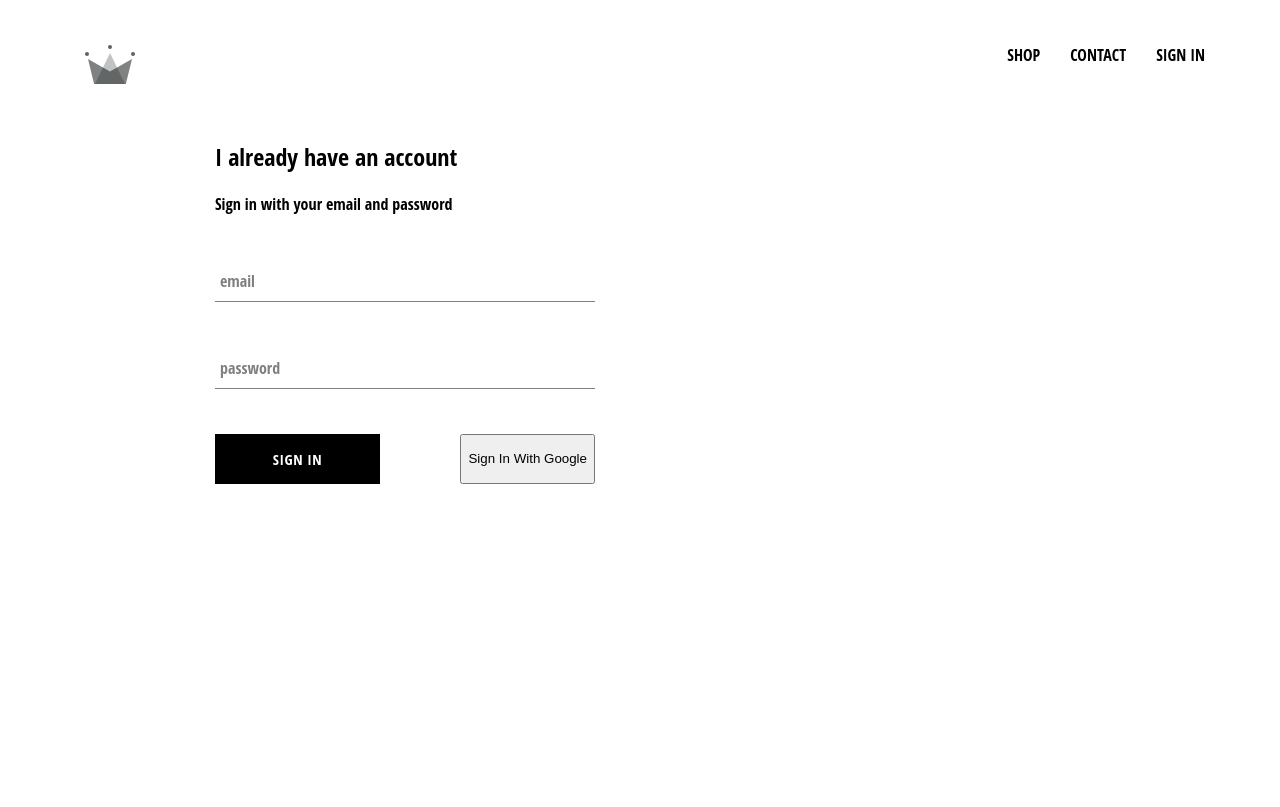
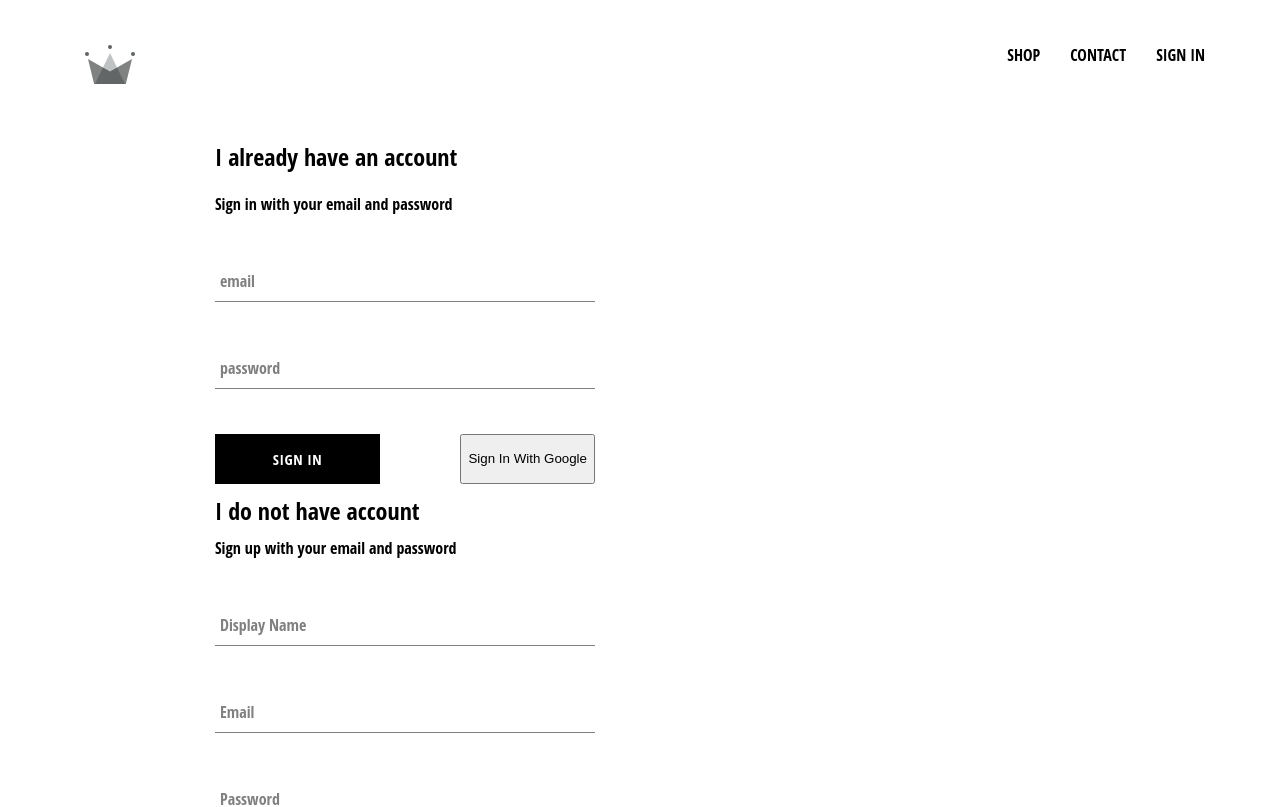
Before and after one commit to Atwinenickson/crwn-clothing, a React (Create React App) app: page /signin in a window 1280 px wide. Shown: the top 807 px of the page. Built offline with nearby package versions, Linux system fonts and the light colour scheme; no server answers.

Commit message:
implemented firebase utils, store users with firebase and completed the sign up process

```diff
--- a/src/pages/sign-in-and-sign-up/sign-in-and-sign-up.component.jsx
+++ b/src/pages/sign-in-and-sign-up/sign-in-and-sign-up.component.jsx
@@ -1,7 +1,7 @@
 import React from 'react'
 
 import SignIn from '../../components/sign-in/sign-in.component'
-import signUp from '../../components/sign-up/sign-up.component'
+import SignUp from '../../components/sign-up/sign-up.component'
 
 import './sign-in-and-sign-up.styles.scss';
 
@@ -10,6 +10,7 @@ const SignInAndSignUpPage = () =>(
 
     <div className='sign-in-and-sign-up'>
         <SignIn/>
+        <SignUp/>
     </div>
 );
 
```
